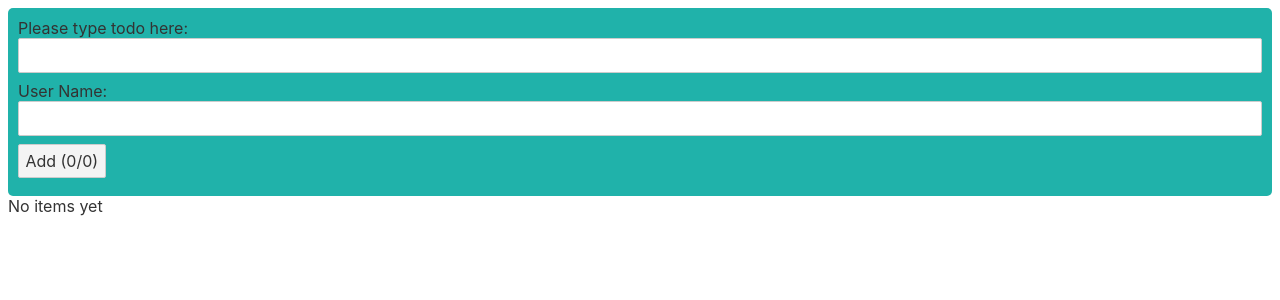
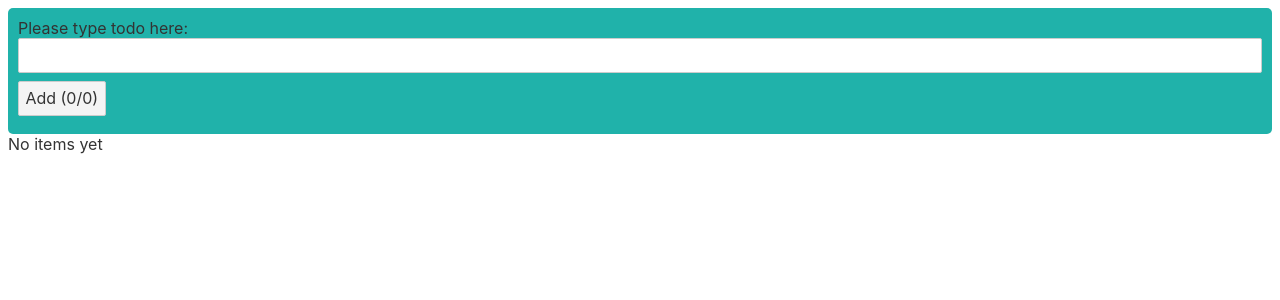
Before and after one commit to tutorials-coding/svelte-todo, a Svelte app: page / in a window 1280 px wide. Shown: the top 300 px of the page. Built offline with nearby package versions, Linux system fonts and the light colour scheme.

Commit message:
Remove userName example

```diff
--- a/src/Form.svelte
+++ b/src/Form.svelte
@@ -1,7 +1,5 @@
 <script>
   import { createEventDispatcher } from 'svelte'
-  import { userName } from './store'
-
   const dispath = createEventDispatcher()
 
   export let title = ''
@@ -27,14 +25,6 @@
     on:input={handleTextChange}
   />
 
-  <label for="userName">User Name:</label>
-  {$userName}
-  <input
-    class="input"
-    id="userName"
-    bind:value={$userName}
-  />
-
   <button on:click={handleAddClick}>{buttonTitle}</button>
 </div>
 
--- a/src/store.js
+++ b/src/store.js
@@ -24,4 +24,3 @@ function createTodoStore() {
 }
 
 export const todoItems = createTodoStore();
-export const userName = writable('')
```
